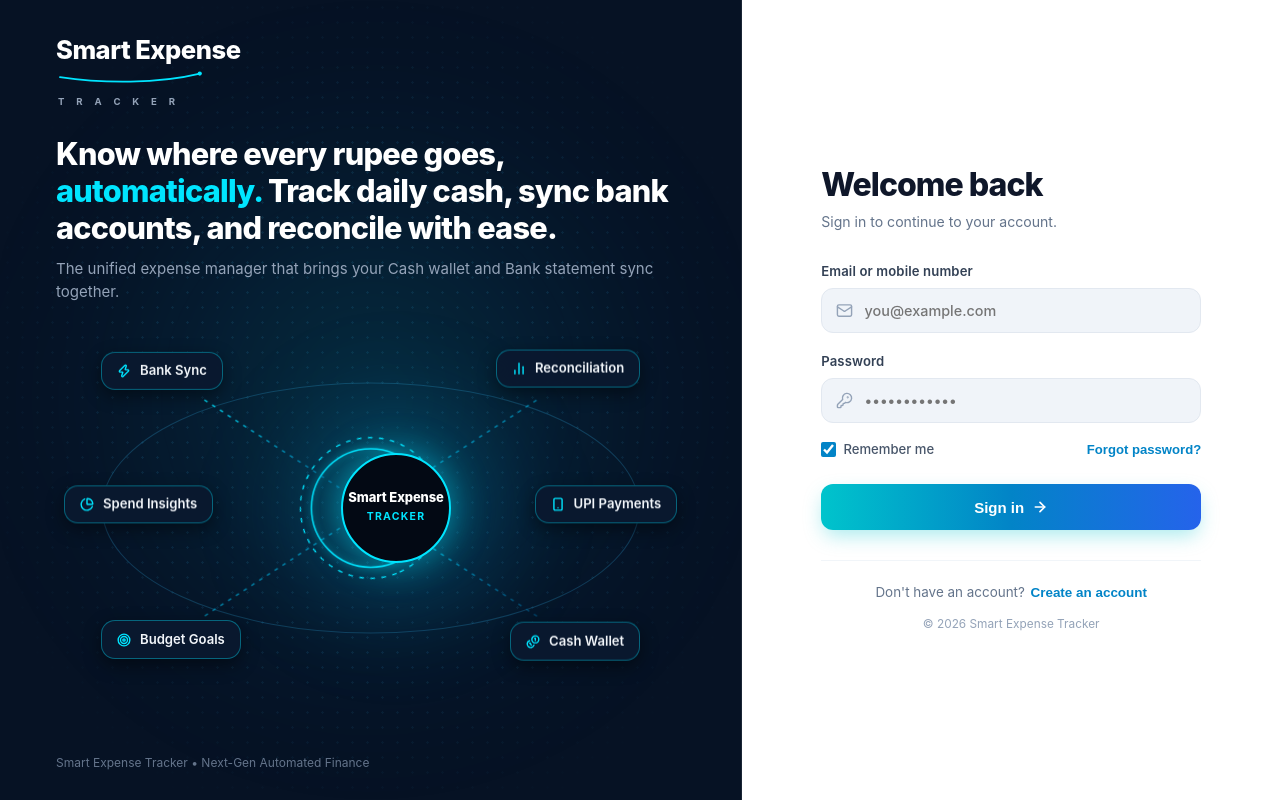
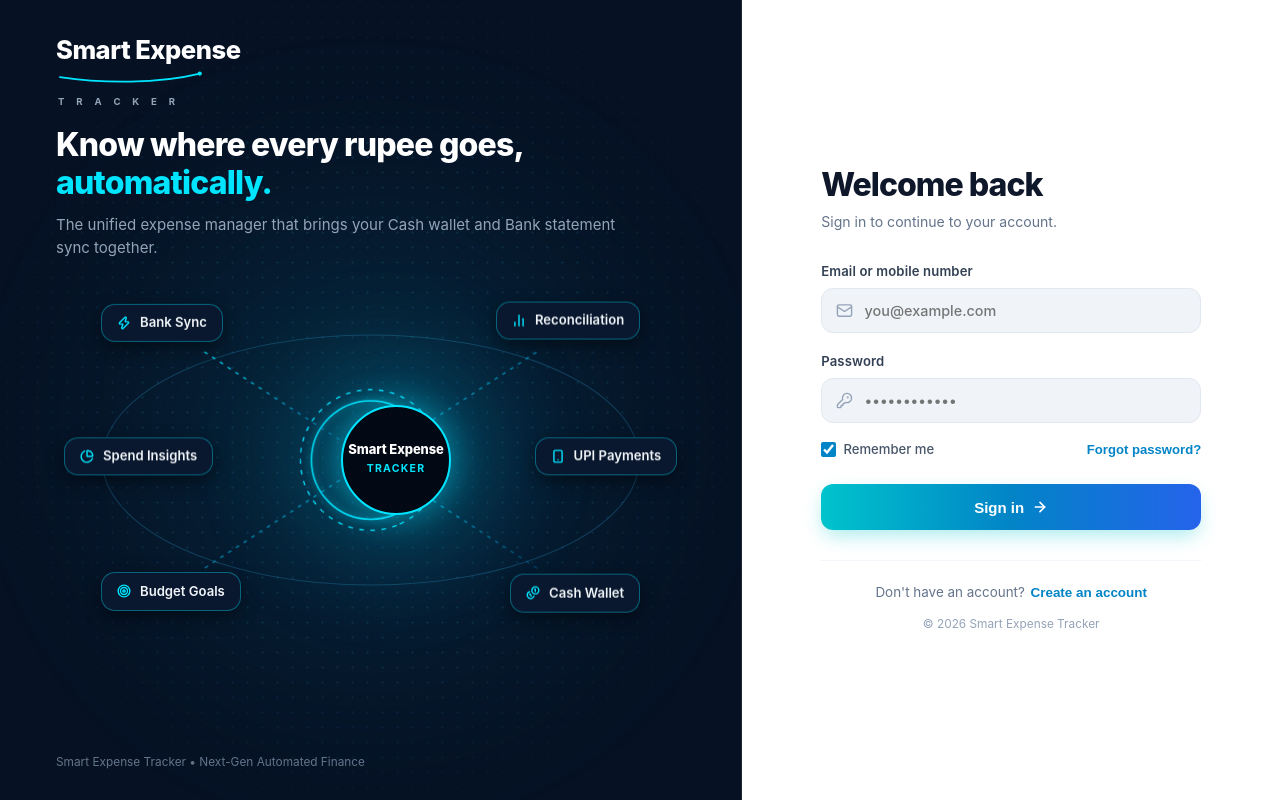
Before and after one commit to Richard00726/smart-expense-tracker, a React (Vite) app in the folder frontend/: page / in a window 1280 px wide. Built offline with nearby package versions, Linux system fonts and the light colour scheme; no server answers.

Commit message:
fix(auth): fix logo overlap over TRACKER, remove extra text, and format headline width to use right space cleanly

```diff
--- a/frontend/src/components/AuthScreen.css
+++ b/frontend/src/components/AuthScreen.css
@@ -1,7 +1,7 @@
 /* ==========================================================================
    SMART EXPENSE TRACKER — FULLSCREEN SPLIT LOGIN
    - True 100vw x 100vh Edge-to-Edge Canvas
-   - Left Panel (58%): Vertically Centered Architecture Hub & Dotted World Map
+   - Left Panel (58%): Flowing Architecture Hub & Dotted World Map
    - Right Panel (42%): Pure Modern White Full-Height Auth Panel
    - Mathematically Symmetrical Connector Lines to all 6 Feature Nodes
    ========================================================================== */
@@ -22,18 +22,17 @@
 }
 
 /* ==========================================================================
-   LEFT PANEL (58%): Vertically Centered Architecture Hub
+   LEFT PANEL (58%): Clean Flex Architecture Hub
    ========================================================================== */
 .split-left-panel {
   flex: 0 0 58%;
   width: 58%;
   height: 100vh;
   background: #061224;
-  padding: 2.25rem 3.5rem;
+  padding: 2.25rem 3.5rem 1.75rem 3.5rem;
   display: flex;
   flex-direction: column;
-  justify-content: center;
-  align-items: center;
+  justify-content: space-between;
   position: relative;
   overflow: hidden;
   color: #ffffff;
@@ -64,22 +63,21 @@
   filter: blur(70px);
   pointer-events: none;
   z-index: 1;
-  top: 50%;
+  bottom: 5%;
   left: 50%;
-  transform: translate(-50%, -50%);
+  transform: translateX(-50%);
 }
 
-/* Top Brand Logo (Pinned Top Left) */
+/* Brand Logo (In Natural Flow, Never Overlapped) */
 .split-logo-block {
-  position: absolute;
-  top: 2.25rem;
-  left: 3.5rem;
-  z-index: 20;
+  position: relative;
+  z-index: 10;
   display: flex;
   flex-direction: column;
   align-items: flex-start;
   user-select: none;
   cursor: pointer;
+  margin-bottom: 0.75rem;
 }
 
 .split-logo-title {
@@ -108,29 +106,30 @@
   padding-left: 2px;
 }
 
-/* Center Flow: Vertically Centered in Left Panel */
+/* Center Content Flow: Sitting with comfortable space below logo */
 .split-left-center-flow {
   width: 100%;
   max-width: 680px;
   display: flex;
   flex-direction: column;
   align-items: flex-start;
-  justify-content: center;
   position: relative;
   z-index: 10;
-  margin-top: 1.5rem;
+  margin-top: 0.25rem;
+  margin-bottom: auto;
 }
 
-/* Hero Value Proposition: Headline Continued directly as requested */
+/* Hero Value Proposition: Headline Using Right Space Cleanly */
 .split-hero-block {
   width: 100%;
-  margin-bottom: 1.5rem;
+  max-width: 640px;
+  margin-bottom: 1.25rem;
   text-align: left;
 }
 
 .split-hero-title {
   margin: 0 0 0.65rem 0;
-  font-size: clamp(1.85rem, 2.4vw, 2.4rem);
+  font-size: clamp(2rem, 2.5vw, 2.55rem);
   font-weight: 800;
   color: #ffffff;
   line-height: 1.2;
@@ -146,11 +145,11 @@
   font-size: 0.94rem;
   color: #94a3b8;
   line-height: 1.55;
-  max-width: 600px;
+  max-width: 580px;
 }
 
 /* ==========================================================================
-   CONSTELLATION ARCHITECTURE STAGE (680x360 Canvas, True Center)
+   CONSTELLATION ARCHITECTURE STAGE (100% UNTOUCHED)
    ========================================================================== */
 .constellation-stage {
   position: relative;
@@ -335,14 +334,13 @@
   50% { transform: translateY(-4px); }
 }
 
-/* Left Footer (Pinned Bottom Left) */
+/* Left Footer */
 .split-left-footer {
-  position: absolute;
-  bottom: 1.75rem;
-  left: 3.5rem;
-  z-index: 20;
-  font-size: 0.75rem;
+  position: relative;
+  z-index: 10;
+  font-size: 0.74rem;
   color: #64748b;
+  margin-top: 0.5rem;
 }
 
 /* ==========================================================================
@@ -632,20 +630,7 @@
     min-height: 540px;
     border-right: none;
     border-bottom: 1px solid rgba(255, 255, 255, 0.08);
-    padding: 6rem 2rem 3rem 2rem;
-  }
-
-  .split-logo-block {
-    top: 1.5rem;
-    left: 2rem;
-  }
-
-  .split-left-footer {
-    position: relative;
-    bottom: auto;
-    left: auto;
-    margin-top: 2rem;
-    text-align: center;
+    padding: 2.5rem 2rem 2rem 2rem;
   }
 
   .constellation-stage {
@@ -664,12 +649,7 @@
 
 @media (max-width: 640px) {
   .split-left-panel {
-    padding: 5.5rem 1.25rem 2rem 1.25rem;
-  }
-
-  .split-logo-block {
-    top: 1.25rem;
-    left: 1.25rem;
+    padding: 2rem 1.25rem 1.5rem 1.25rem;
   }
 
   .split-hero-title {
--- a/frontend/src/components/AuthScreen.jsx
+++ b/frontend/src/components/AuthScreen.jsx
@@ -173,7 +173,7 @@ const AuthScreen = ({ onAuthSuccess }) => {
         <div className="map-pattern" />
         <div className="left-ambient-glow" />
 
-        {/* Top Brand Logo (Pinned Top Left) */}
+        {/* Top Brand Logo (Clean In-Flow, Never Overlapping Tracker) */}
         <div
           className="split-logo-block"
           onClick={() => setShowSplash(true)}
@@ -192,13 +192,13 @@ const AuthScreen = ({ onAuthSuccess }) => {
           </div>
         </div>
 
-        {/* Center Content Flow: Vertically Centered in Left Panel */}
+        {/* Center Content Flow */}
         <div className="split-left-center-flow">
 
-          {/* Hero Value Proposition: Headline Continued as Requested */}
+          {/* Hero Value Proposition: Clean headline without extra added sentences */}
           <div className="split-hero-block">
             <h1 className="split-hero-title">
-              Know where every rupee goes, <span className="hero-cyan-accent">automatically.</span> Track daily cash, sync bank accounts, and reconcile with ease.
+              Know where every rupee goes, <span className="hero-cyan-accent">automatically.</span>
             </h1>
             <p className="split-hero-desc">
               The unified expense manager that brings your Cash wallet and Bank statement sync together.
@@ -206,7 +206,7 @@ const AuthScreen = ({ onAuthSuccess }) => {
           </div>
 
           {/* ==================================================================
-              CONSTELLATION ARCHITECTURE STAGE (True Center of Left Panel)
+              CONSTELLATION ARCHITECTURE STAGE (100% Preserved)
               ================================================================== */}
           <div className="constellation-stage">
 
@@ -310,7 +310,7 @@ const AuthScreen = ({ onAuthSuccess }) => {
 
         </div>
 
-        {/* Left Footer (Pinned Bottom Left) */}
+        {/* Left Footer */}
         <div className="split-left-footer">
           Smart Expense Tracker • Next-Gen Automated Finance
         </div>
```
